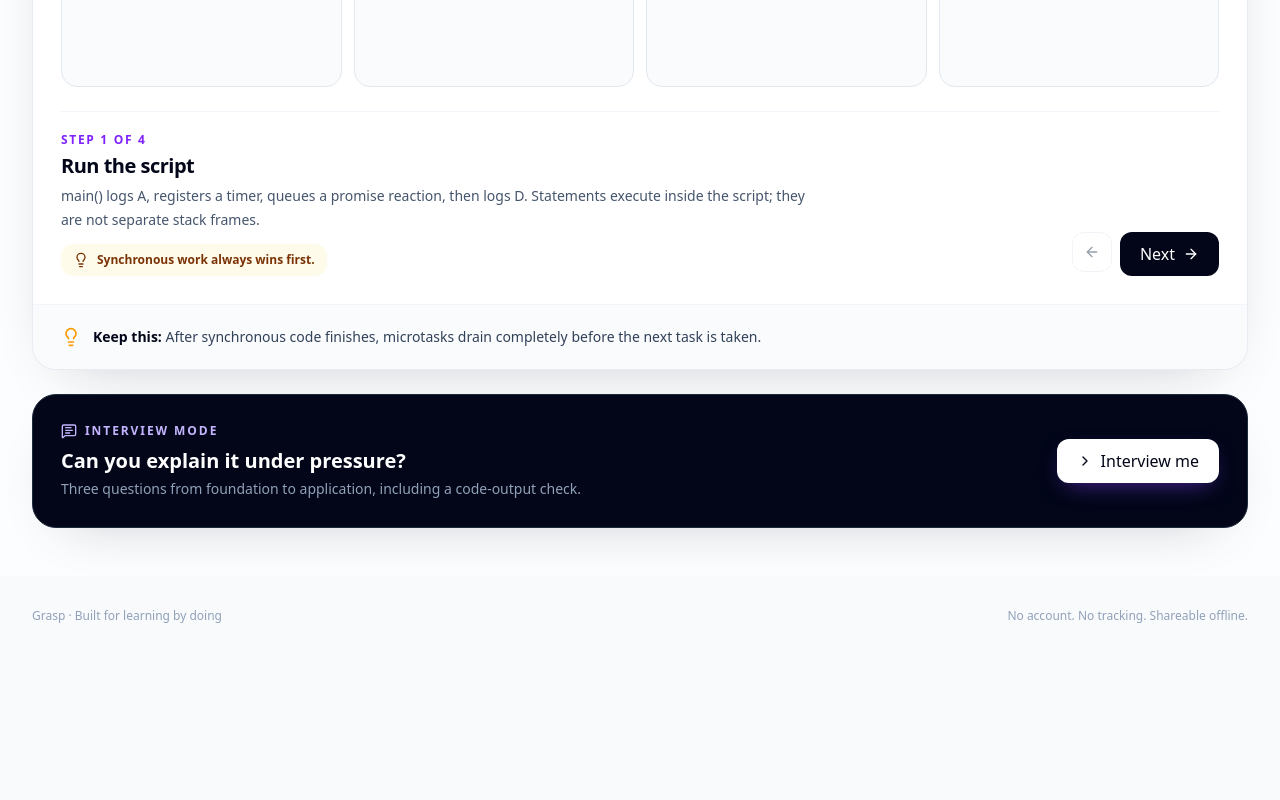
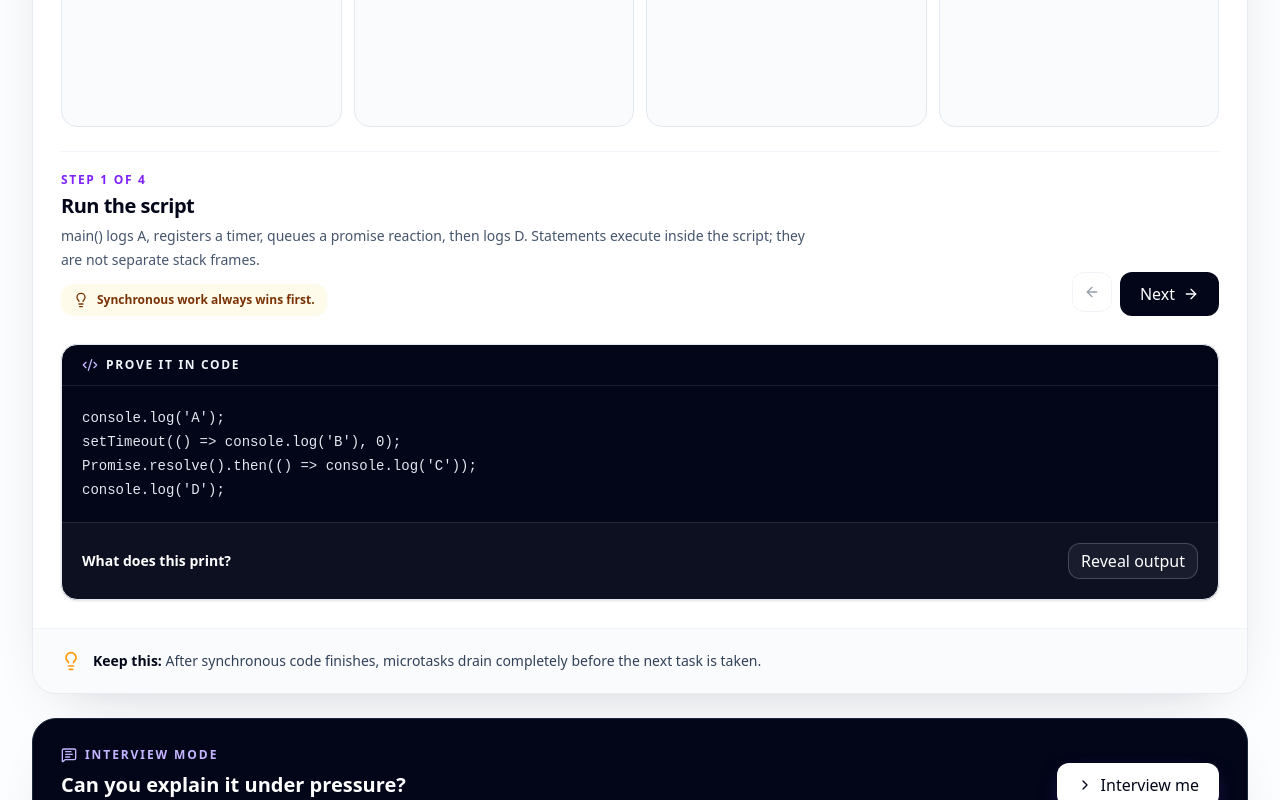
Before and after one commit to ashwani3011/grasp, a Next.js app: page / in a window 1280 px wide. Shown: the part 1403-2203 px from the top of the page. Before the commit the page ends 2059 px from the top, so only its background shows below. Built offline with nearby package versions, Linux system fonts and the light colour scheme.

Commit message:
feat: render learning frame proofs

```diff
--- /dev/null
+++ b/components/CodeProof.tsx
@@ -0,0 +1,61 @@
+"use client";
+
+import { useState } from "react";
+import { AnimatePresence, motion } from "framer-motion";
+import { Check, Code2 } from "lucide-react";
+import type { ExplainerSpec } from "@/lib/schema";
+import { Button } from "@/components/ui/button";
+
+type CodeExample = NonNullable<ExplainerSpec["example"]>;
+
+export function CodeProof({ example }: { example: CodeExample }) {
+  const [revealed, setRevealed] = useState(false);
+
+  return (
+    <section className="mt-7 overflow-hidden rounded-2xl border border-slate-200 bg-slate-950 text-slate-100 shadow-sm">
+      <div className="flex items-center gap-2 border-b border-white/10 px-4 py-3 sm:px-5">
+        <Code2 className="size-4 text-violet-300" aria-hidden="true" />
+        <h3 className="text-xs font-extrabold tracking-[0.14em] uppercase">
+          Prove it in code
+        </h3>
+      </div>
+      <pre className="overflow-x-auto p-4 font-mono text-xs leading-6 text-slate-200 sm:p-5 sm:text-sm">
+        <code>{example.code}</code>
+      </pre>
+      <div className="border-t border-white/10 bg-white/[0.04] p-4 sm:p-5">
+        <div className="flex flex-col gap-3 sm:flex-row sm:items-center sm:justify-between">
+          <p className="text-sm font-bold text-white">What does this print?</p>
+          {!revealed && (
+            <Button
+              variant="outline"
+              size="sm"
+              className="border-white/20 bg-white/5 text-white hover:bg-white/10 hover:text-white"
+              onClick={() => setRevealed(true)}
+            >
+              Reveal output
+            </Button>
+          )}
+        </div>
+        <AnimatePresence initial={false}>
+          {revealed && (
+            <motion.div
+              initial={{ opacity: 0, y: 6 }}
+              animate={{ opacity: 1, y: 0 }}
+              exit={{ opacity: 0, y: -4 }}
+              className="mt-3 rounded-xl border border-emerald-400/20 bg-emerald-400/10 p-3"
+              role="status"
+            >
+              <div className="flex items-center gap-2 font-mono text-sm font-bold text-emerald-200">
+                <Check className="size-4" aria-hidden="true" />
+                {example.output}
+              </div>
+              <p className="mt-1 text-xs leading-5 text-slate-300">
+                {example.note}
+              </p>
+            </motion.div>
+          )}
+        </AnimatePresence>
+      </div>
+    </section>
+  );
+}
--- a/components/Explainer.tsx
+++ b/components/Explainer.tsx
@@ -1,6 +1,7 @@
 import { Lightbulb } from "lucide-react";
 import type { ExplainerSpec } from "@/lib/schema";
 import { ArchetypeBadge } from "@/components/ArchetypeBadge";
+import { CodeProof } from "@/components/CodeProof";
 import { Playground } from "@/components/Playground";
 import { Stepper } from "@/components/Stepper";
 import { Card } from "@/components/ui/card";
@@ -27,6 +28,11 @@ export function Explainer({
             <p className="mt-2 max-w-3xl text-sm leading-6 text-slate-600">
               {spec.summary}
             </p>
+            {spec.hook && (
+              <p className="mt-4 max-w-3xl border-l-2 border-violet-400 pl-3 text-sm leading-6 font-semibold text-slate-700">
+                {spec.hook}
+              </p>
+            )}
           </div>
           {actions}
         </div>
@@ -36,6 +42,9 @@ export function Explainer({
           <Stepper spec={spec} />
         ) : (
           <Playground spec={spec} />
+        )}
+        {spec.example && (
+          <CodeProof key={spec.example.code} example={spec.example} />
         )}
       </div>
       <footer className="flex gap-3 border-t border-slate-100 bg-slate-50/70 p-5 text-sm leading-6 text-slate-700 sm:px-7">
```
Also changed, not shown: 2 other files (tests, documents, lock files or other folders).
